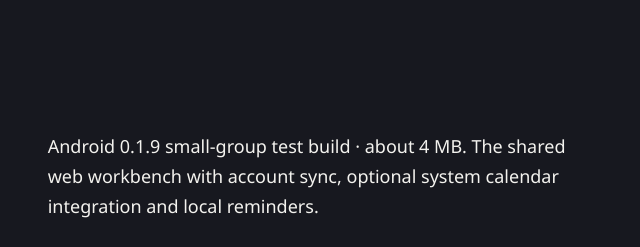
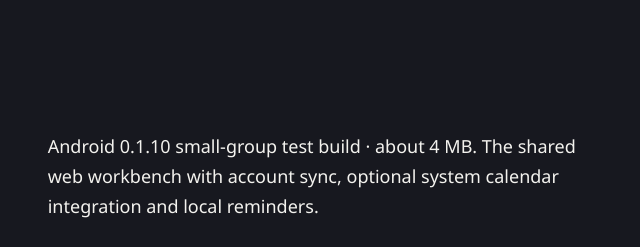
Before and after one commit to babyzmz/Shixu-Web, a plain HTML site: page download.html in a window 1280 px wide. Shown: the part 840-1087 px from the top of the page, 640-1280 px from the left. Drawn offline with Linux system fonts and the light colour scheme.

Commit message:
Publish updated Shixu web workspace

```diff
--- a/download.html
+++ b/download.html
@@ -4,7 +4,7 @@
 <body class="download-page" data-page="download"><a class="skip-link" href="#main" data-i18n="skip">跳到主要内容</a><header class="site-header"><a class="wordmark" href="./" aria-label="拾序首页" data-i18n-attr="aria-label:brand.home"><img src="./assets/icon.svg" width="38" height="38" alt=""><span data-i18n="brand">拾序</span></a><nav aria-label="官网导航" data-i18n-attr="aria-label:nav.label"><a href="./#experience" data-i18n="nav.tour">产品体验</a><a href="./app/" data-i18n="nav.web">网页端 <span aria-hidden="true">↗</span></a><a href="./download.html" aria-current="page" data-i18n="nav.desktop">桌面端</a></nav><a class="button header-action" href="./app/" data-i18n="cta.openWeb">打开网页端 <span aria-hidden="true">↗</span></a></header>
 <main id="main">
   <section class="download-hero"><div class="download-heading"><h1><span class="title-line"><span data-i18n="dl.l1">把拾序，</span></span><span class="title-line"><span data-i18n="dl.l2">带到桌面。</span></span></h1><p data-i18n="dl.intro">原生桌面组件、托盘提醒、全局助手。<br>下一步，随时在眼前。</p></div><div class="download-package"><img class="package-icon" src="./assets/icon.svg" width="104" height="104" alt="拾序应用图标" data-i18n-attr="alt:dl.icon"><h2 data-i18n="dl.windows">Windows 版</h2><p class="release-info">0.4.22 · x64 · 84.6 MiB</p><a class="button large package-download" href="https://updates.fairyllm.com/Shixu-0.4.22-win-x64.zip" data-download rel="noopener noreferrer" data-i18n="cta.windows">下载 Windows 版 <span aria-hidden="true">↓</span></a><p class="package-requirements" data-i18n="dl.req">Windows 10 2004（19041）及以上 / Windows 11，x64 电脑。<br>ZIP 压缩包，解压后运行。</p><a class="inline-link" href="./app/" data-i18n="dl.tryWeb">先体验网页端 <span aria-hidden="true">↗</span></a></div></section>
-  <section class="web-alternative section-space" id="android"><h2 data-i18n="android.h">拾序，<br>也在手机里。</h2><div><p data-i18n="android.p">Android 0.1.9 小范围测试版 · 约 4 MB。复用网页工作台，登录同一账户同步事项；按需连接手机系统日历、启用本地提醒。</p><a class="button large" href="https://updates.fairyllm.com/Shixu-0.1.9-android.apk" rel="noopener noreferrer" data-i18n="android.download">下载 Android 测试版 ↓</a><p class="alternative-note" data-i18n="android.note">Android 7 及以上，需要较新的系统 WebView。可在设置里开启锁屏实时同步，并允许通知、后台运行和自启动。已通过 Android 16 模拟器锁屏 Doze 测试；厂商手机仍需验证，强行停止或断网会中断连接。</p></div></section>
+  <section class="web-alternative section-space" id="android"><h2 data-i18n="android.h">拾序，<br>也在手机里。</h2><div><p data-i18n="android.p">Android 0.1.10 小范围测试版 · 约 4 MB。复用网页工作台，登录同一账户同步事项；按需连接手机系统日历、启用本地提醒。</p><a class="button large" href="https://updates.fairyllm.com/Shixu-0.1.10-android.apk" rel="noopener noreferrer" data-i18n="android.download">下载 Android 测试版 ↓</a><p class="alternative-note" data-i18n="android.note">Android 7 及以上，需要较新的系统 WebView。可在设置里开启锁屏实时同步，并允许通知、后台运行和自启动。已通过 Android 16 模拟器锁屏 Doze 测试；厂商手机仍需验证，强行停止或断网会中断连接。</p></div></section>
   <figure class="download-preview" data-ui><img src="./assets/today.jpg" width="1800" height="1250" alt="拾序深色工作台的待办、日程和便签预览" data-i18n-attr="alt:dl.previewAlt"><figcaption data-i18n="dl.previewCap">你的事情，有自己的位置。</figcaption></figure>
   <section class="installation section-space"><h2 data-i18n="install.h">解压。打开。<br>开始记录。</h2><ol class="install-steps"><li><h3 data-i18n="install.1h">解压到固定文件夹</h3><p data-i18n="install.1p">保留压缩包里的全部文件。不要直接在压缩包内启动，也不要只拷贝 EXE。</p></li><li><h3 data-i18n="install.2h">运行 Shixu.exe</h3><p data-i18n="install.2p">先记一件待办、安排一场日程，或者留一张便签。桌面组件可在应用内创建。</p></li><li><h3 data-i18n="install.3h">需要时连接网页</h3><p data-i18n="install.3p">在桌面和网页登录同一 Fairy 账户，事项与分类会自动加密同步。</p></li></ol></section>
   <section class="release-section section-space"><div><h2 data-i18n="release.h">这一版，<br>让记录接着走。</h2><p data-i18n="release.current">当前发布版本 0.4.22</p></div><div class="release-copy"><h3 data-i18n="release.1h">网页与桌面加密同步</h3><p data-i18n="release.1p">事项和分类在设备上加密，再上传到个人账户。API 密钥、聊天记录和桌面窗口配置留在本机。</p><h3 data-i18n="release.2h">冲突先处理，再继续</h3><p data-i18n="release.2p">不同记录的修改可以合并；同一记录的并发修改会暂停同步，保留两端内容供你选择。</p><h3 data-i18n="release.3h">已有的日常能力继续保留</h3><p data-i18n="release.3p">待办、日程、便签、分类、桌面组件、专注和助手，仍在同一份工作台里。</p><details class="integrity"><summary data-i18n="release.checksum">查看压缩包校验信息</summary><p>SHA-256</p><code>A3FA736D24CC4AFB1F5A445AB0485788F6A16352A837B6223B74E422FEA20831</code></details></div></section>
--- a/site.js
+++ b/site.js
@@ -7,7 +7,7 @@
   const go=text=>text+' <span aria-hidden="true">↗</span>',down=text=>text+' <span aria-hidden="true">↓</span>';
   const en={
     'android.h':'Shixu,<br>on your phone.',
-    'android.p':'Android 0.1.9 small-group test build · about 4 MB. The shared web workbench with account sync, optional system calendar integration and local reminders.',
+    'android.p':'Android 0.1.10 small-group test build · about 4 MB. The shared web workbench with account sync, optional system calendar integration and local reminders.',
     'android.download':down('Download Android test build'),
     'android.note':'Android 7+ with a recent System WebView. Enable background calendar sync, notifications and unrestricted battery access in settings. Verified with Android 16 emulator lock-screen Doze; vendor phones still need testing. Force-stop and network loss interrupt the connection.',
     'home.title':'Shixu — Pick up the pieces. Shape your day.',
```
